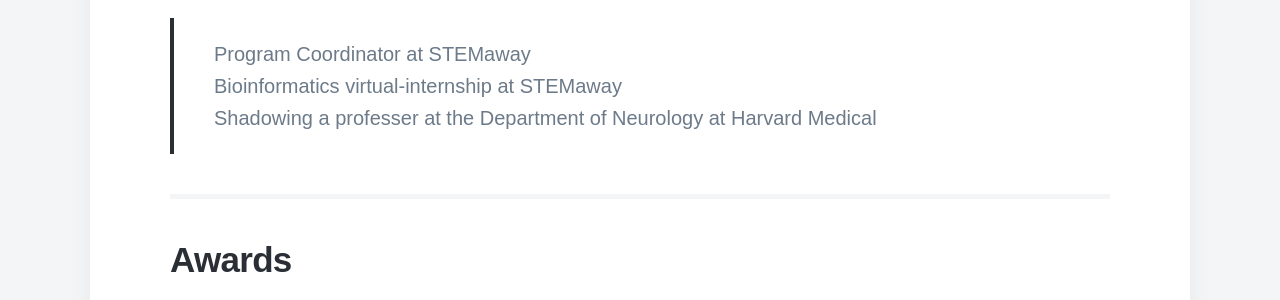
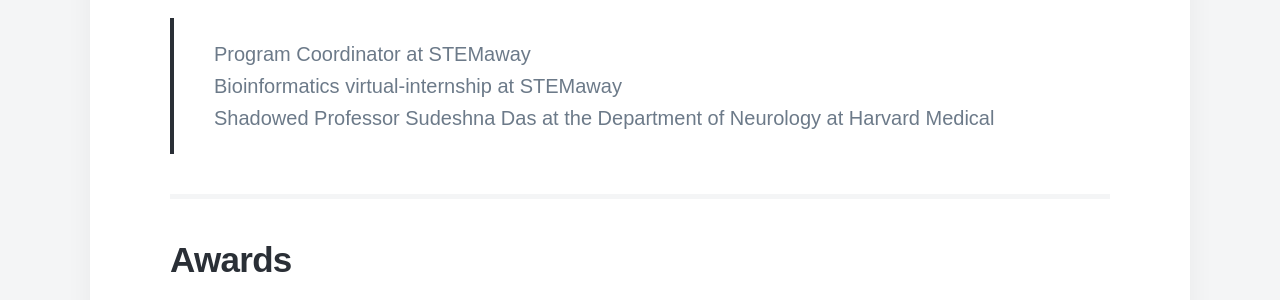
Before and after one commit to disha-22/disha-22.github.io, a Jekyll site: the page built from _pages/Resume.md, in a window 1280 px wide. Shown: the part 1230-1530 px from the top of the page. Built offline with Jekyll 4.4.1, drawn with Linux system fonts in a browser that asks for light colours; nearby versions of some CDN libraries; some web fonts are replaced.

Commit message:
Update Resume.md

```diff
--- a/_pages/Resume.md
+++ b/_pages/Resume.md
@@ -24,7 +24,7 @@
 
 <h2>Experiences</h2>
 
-> Program Coordinator at STEMaway <br> Bioinformatics virtual-internship at STEMaway <br> Shadowing a professer at the Department of Neurology at Harvard Medical
+> Program Coordinator at STEMaway <br> Bioinformatics virtual-internship at STEMaway <br> Shadowed Professor Sudeshna Das at the Department of Neurology at Harvard Medical
 
 <hr style="height:5px;color:black">
 
```
